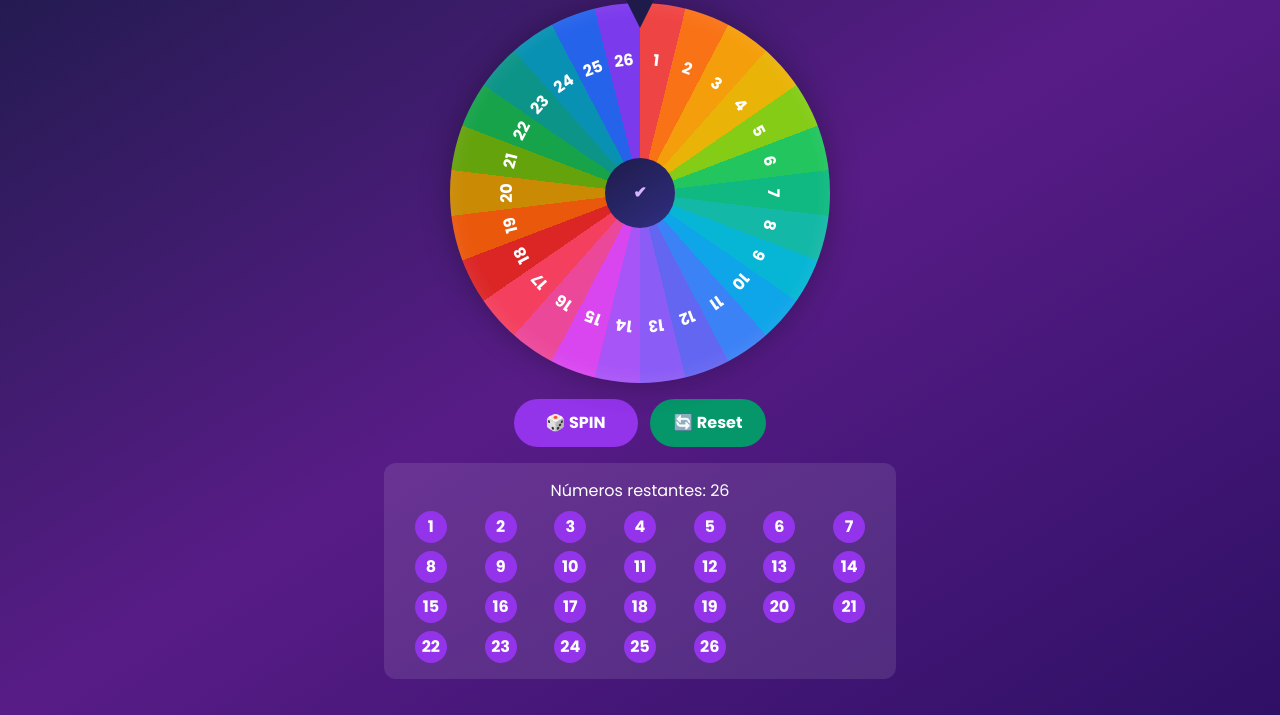
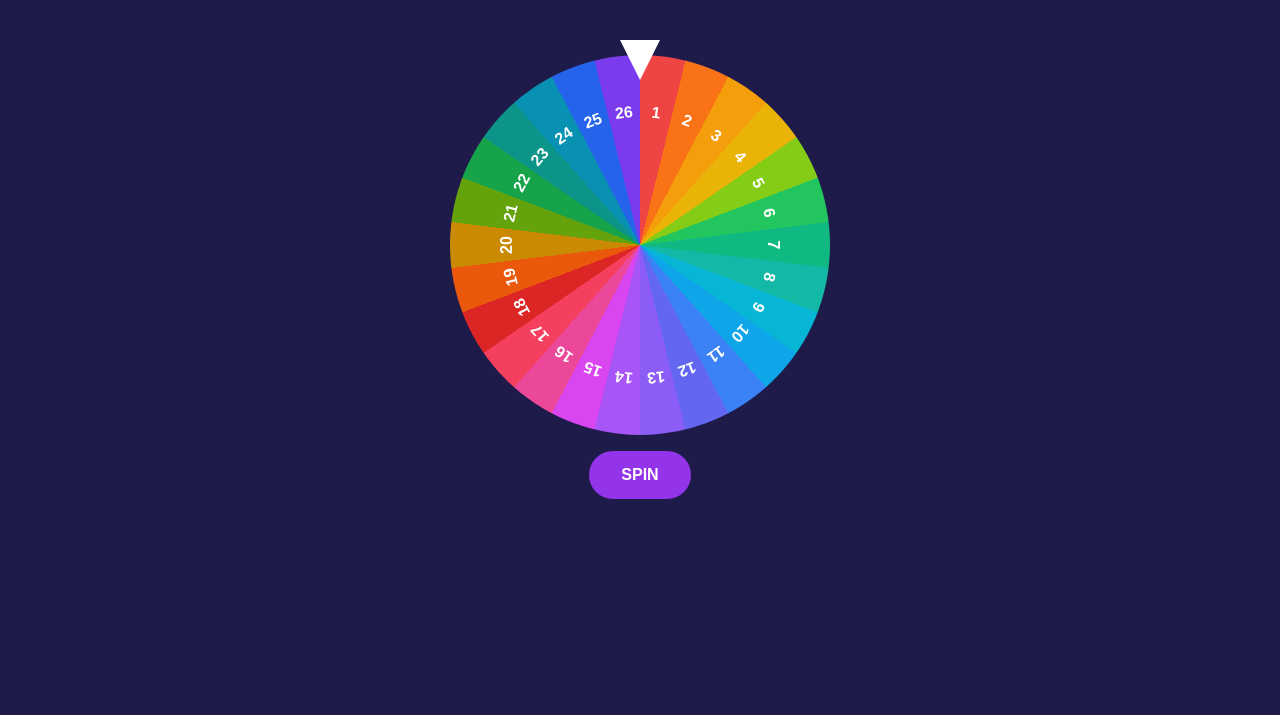
Before and after one commit to teacherbeatriz/irregularverbs, a plain HTML site: page index.html in a window 1280 px wide. Shown: the part 85-800 px from the top of the page. Drawn offline with nearby package versions, Linux system fonts and the light colour scheme.

Commit message:
Update index.html

```diff
--- a/index.html
+++ b/index.html
@@ -1,100 +1,48 @@
 <!doctype html>
-<html lang="es" class="h-full">
+<html lang="es">
 <head>
 <meta charset="UTF-8">
-  <meta name="viewport" content="width=device-width, initial-scale=1.0">
-  <title>Ruleta de Números</title>
+<title>Ruleta Exacta</title>
 <script src="https://cdn.tailwindcss.com"></script>
-  <link href="https://fonts.googleapis.com/css2?family=Poppins:wght@400;600;700;800&display=swap" rel="stylesheet">
-
 <style>
-    * { font-family: 'Poppins', sans-serif; }
-    body { box-sizing: border-box; }
-
-    .wheel-container {
-      position: relative;
-      width: min(380px, 85vw);
-      height: min(380px, 85vw);
+  body { background:#1e1b4b; color:white; font-family:Poppins,sans-serif }
+  .wheel-container { width:380px; height:380px; position:relative }
+  .wheel {
+    width:100%; height:100%; border-radius:50%;
+    transition:transform 4s cubic-bezier(.17,.67,.12,.99);
   }
-
-    .wheel {
-      width: 100%;
-      height: 100%;
-      border-radius: 50%;
-      transition: transform 4s cubic-bezier(0.17, 0.67, 0.12, 0.99);
-      box-shadow: 0 0 30px rgba(0,0,0,.3), inset 0 0 20px rgba(255,255,255,.1);
-      position: relative;
-    }
-
   .pointer {
-      position: absolute;
-      top: -15px;
-      left: 50%;
-      transform: translateX(-50%);
-      width: 0;
-      height: 0;
-      border-left: 20px solid transparent;
-      border-right: 20px solid transparent;
-      border-top: 40px solid #1e1b4b;
-      z-index: 10;
-    }
-
-    .center-circle {
-      position: absolute;
-      top: 50%;
-      left: 50%;
-      transform: translate(-50%, -50%);
-      width: 70px;
-      height: 70px;
-      background: linear-gradient(145deg, #1e1b4b, #312e81);
-      border-radius: 50%;
-      display: flex;
-      align-items: center;
-      justify-content: center;
-      z-index: 5;
+    position:absolute; top:-15px; left:50%;
+    transform:translateX(-50%);
+    width:0;height:0;
+    border-left:20px solid transparent;
+    border-right:20px solid transparent;
+    border-top:40px solid white;
+    z-index:10;
   }
 </style>
 </head>
 
-<body class="h-full bg-gradient-to-br from-indigo-950 via-purple-900 to-violet-950 overflow-auto">
+<body class="flex flex-col items-center py-6 gap-4">
 
-<div class="min-h-full w-full flex flex-col items-center py-6 px-4">
+<h1 class="text-3xl font-bold">🎰 Ruleta Exacta</h1>
 
-  <h1 class="text-4xl font-extrabold text-white mb-2">🎰 Ruleta de Números</h1>
+<div id="result" class="text-4xl text-yellow-400 h-12"></div>
 
-  <div id="result-display" class="text-3xl font-bold text-yellow-400 h-12 hidden">
-    Número <span id="result-number"></span>
+<div class="wheel-container">
+  <div class="pointer"></div>
+  <div id="wheel" class="wheel"></div>
 </div>
 
-  <div class="wheel-container my-4">
-    <div class="pointer"></div>
-    <div id="wheel" class="wheel"></div>
-    <div class="center-circle text-purple-300 font-bold">✔</div>
-  </div>
-
-  <div class="flex gap-3 mb-4">
-    <button id="spin-btn" class="px-8 py-3 rounded-full bg-purple-600 text-white font-bold">🎲 SPIN</button>
-    <button id="eliminate-btn" class="px-6 py-3 rounded-full bg-rose-600 text-white font-bold hidden">❌ Eliminar</button>
-    <button id="reset-btn" class="px-6 py-3 rounded-full bg-emerald-600 text-white font-bold">🔄 Reset</button>
-  </div>
-
-  <div class="bg-white/10 rounded-xl p-4 w-full max-w-lg">
-    <h3 class="text-white text-center mb-2">
-      Números restantes: <span id="remaining-count"></span>
-    </h3>
-    <div id="numbers-grid" class="grid grid-cols-7 gap-2 justify-items-center"></div>
-  </div>
-</div>
+<button id="spin" class="px-8 py-3 bg-purple-600 rounded-full font-bold">
+SPIN
+</button>
 
 <script>
-/* ================== CONFIG ================== */
-
-const allNumbers = Array.from({ length: 26 }, (_, i) => i + 1);
-let activeNumbers = [...allNumbers];
-let eliminatedNumbers = [];
-let currentRotation = 0;
-let currentResult = null;
-let isSpinning = false;
+const numbers = Array.from({length:26},(_,i)=>i+1)
+let active = [...numbers]
+let rotation = 0
+let spinning = false
 
 const colors = [
 '#ef4444','#f97316','#f59e0b','#eab308','#84cc16',
@@ -102,137 +50,58 @@
 '#3b82f6','#6366f1','#8b5cf6','#a855f7','#d946ef',
 '#ec4899','#f43f5e','#dc2626','#ea580c','#ca8a04',
 '#65a30d','#16a34a','#0d9488','#0891b2','#2563eb','#7c3aed'
-];
+]
 
-/* ================== WHEEL ================== */
+function drawWheel(){
+  const w=document.getElementById('wheel')
+  w.innerHTML=''
+  const seg=360/active.length
 
-function createWheel() {
-  const wheel = document.getElementById('wheel');
-  wheel.innerHTML = '';
+  const gradient=active.map((n,i)=>
+    `${colors[(n-1)%colors.length]} ${i*seg}deg ${(i+1)*seg}deg`
+  ).join(',')
 
-  if (!activeNumbers.length) return;
+  w.style.background=`conic-gradient(${gradient})`
 
-  const angle = 360 / activeNumbers.length;
-
-  const gradient = activeNumbers.map((n, i) => {
-    return `${colors[(n-1)%colors.length]} ${i*angle}deg ${(i+1)*angle}deg`;
-  }).join(', ');
-
-  wheel.style.background = `conic-gradient(${gradient})`;
-
-  activeNumbers.forEach((num, i) => {
-    const a = i * angle + angle / 2;
-    const r = (a - 90) * Math.PI / 180;
-    const x = 50 + Math.cos(r) * 35;
-    const y = 50 + Math.sin(r) * 35;
-
-    const label = document.createElement('div');
-    label.textContent = num;
-    label.className = 'absolute text-white font-bold';
-    label.style.left = `${x}%`;
-    label.style.top = `${y}%`;
-    label.style.transform = `translate(-50%, -50%) rotate(${a}deg)`;
-    wheel.appendChild(label);
-  });
+  active.forEach((n,i)=>{
+    const a=i*seg+seg/2
+    const r=(a-90)*Math.PI/180
+    const x=50+Math.cos(r)*35
+    const y=50+Math.sin(r)*35
+    const d=document.createElement('div')
+    d.textContent=n
+    d.style=`position:absolute;left:${x}%;top:${y}%;
+      transform:translate(-50%,-50%) rotate(${a}deg);
+      font-weight:bold`
+    w.appendChild(d)
+  })
 }
 
-/* ================== GRID ================== */
+function spin(){
+  if(spinning) return
+  spinning=true
+  document.getElementById('result').textContent=''
 
-function createGrid() {
-  const grid = document.getElementById('numbers-grid');
-  grid.innerHTML = '';
+  const seg=360/active.length
+  const spins=5+Math.floor(Math.random()*3)
+  const offset=Math.random()*360
 
-  allNumbers.forEach(n => {
-    const d = document.createElement('div');
-    d.textContent = n;
-    d.id = `num-${n}`;
-    d.className = `w-8 h-8 flex items-center justify-center rounded-full font-bold ${
-      eliminatedNumbers.includes(n)
-      ? 'bg-gray-600 text-gray-400 line-through'
-      : 'bg-purple-600 text-white'
-    }`;
-    grid.appendChild(d);
-  });
+  rotation+=spins*360+offset
+  wheel.style.transform=`rotate(${rotation}deg)`
 
-  document.getElementById('remaining-count').textContent = activeNumbers.length;
+  setTimeout(()=>{
+    const norm=((rotation%360)+360)%360
+    const index=Math.floor(
+      ((360-norm+seg/2)%360)/seg
+    )
+    const winner=active[index]
+    document.getElementById('result').textContent=winner
+    spinning=false
+  },4000)
 }
 
-/* ================== SPIN (FIXED) ================== */
-
-function spin() {
-  if (isSpinning || !activeNumbers.length) return;
-
-  isSpinning = true;
-  document.getElementById('spin-btn').disabled = true;
-  document.getElementById('eliminate-btn').classList.add('hidden');
-  document.getElementById('result-display').classList.add('hidden');
-
-  const segment = 360 / activeNumbers.length;
-  const spins = 5 + Math.floor(Math.random() * 3);
-  const randomAngle = Math.random() * 360;
-
-  currentRotation += spins * 360 + randomAngle;
-  document.getElementById('wheel').style.transform = `rotate(${currentRotation}deg)`;
-
-  setTimeout(() => {
-    const normalized = ((currentRotation % 360) + 360) % 360;
-    const pointerAngle = (360 - normalized + 270) % 360;
-    const index = Math.floor(pointerAngle / segment) % activeNumbers.length;
-
-    currentResult = activeNumbers[index];
-
-    document.getElementById('result-number').textContent = currentResult;
-    document.getElementById('result-display').classList.remove('hidden');
-    document.getElementById('eliminate-btn').classList.remove('hidden');
-    document.getElementById('spin-btn').disabled = false;
-
-    isSpinning = false;
-  }, 4000);
-}
-
-/* ================== ELIMINATE ================== */
-
-function eliminate() {
-  if (currentResult == null) return;
-
-  activeNumbers = activeNumbers.filter(n => n !== currentResult);
-  eliminatedNumbers.push(currentResult);
-
-  currentResult = null;
-  createWheel();
-  createGrid();
-
-  document.getElementById('eliminate-btn').classList.add('hidden');
-  document.getElementById('result-display').classList.add('hidden');
-}
-
-/* ================== RESET ================== */
-
-function resetGame() {
-  activeNumbers = [...allNumbers];
-  eliminatedNumbers = [];
-  currentRotation = 0;
-  currentResult = null;
-
-  const wheel = document.getElementById('wheel');
-  wheel.style.transition = 'none';
-  wheel.style.transform = 'rotate(0deg)';
-  setTimeout(() => {
-    wheel.style.transition = 'transform 4s cubic-bezier(0.17,0.67,0.12,0.99)';
-  }, 50);
-
-  createWheel();
-  createGrid();
-}
-
-/* ================== INIT ================== */
-
-document.getElementById('spin-btn').onclick = spin;
-document.getElementById('eliminate-btn').onclick = eliminate;
-document.getElementById('reset-btn').onclick = resetGame;
-
-createWheel();
-createGrid();
+spin.onclick=spin
+drawWheel()
 </script>
 
 </body>
```
Lines whose indentation alone changed are shown as unchanged.
